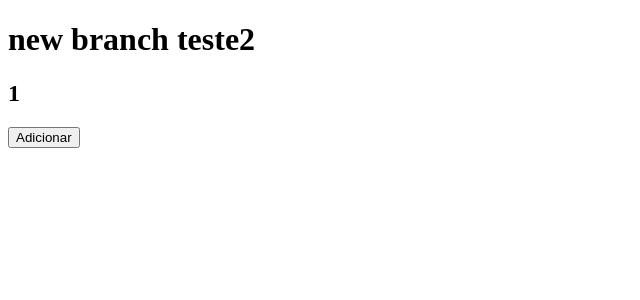
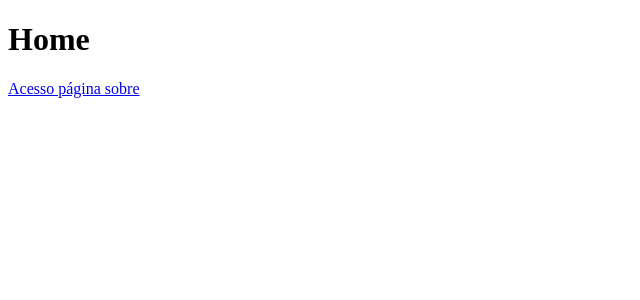
Before and after one commit to nilocesar/ideia-unica, a Next.js app: page / in a window 1280 px wide. Shown: the top 300 px of the page, without its empty margins (0-640 px from the left). Built offline with nearby package versions, Linux system fonts and the light colour scheme.

Commit message:
ajuste branch teste

```diff
--- a/pages/index.jsx
+++ b/pages/index.jsx
@@ -1,23 +1,38 @@
-import { useState } from 'react';
+// import { useState } from 'react';
+
+// function Home() {
+//     return (
+//         <div>
+//             <h1>new branch teste2</h1>
+//             <Contador />
+//         </div>
+//     )
+// }
+
+// function Contador(){
+//     const [contador, setContador] = useState(1);
+//     function adicionarContador(){
+//         setContador(contador + 1);
+//     }
+//     return(
+//         <div>
+//             <h2>{contador}</h2>
+//             <button onClick={adicionarContador}>Adicionar</button>
+//         </div>
+//     )
+// }
+
+// export default Home
+
+import Link from 'next/link';
 
 function Home() {
     return (
         <div>
-            <h1>new branch teste2</h1>
-            <Contador />
-        </div>
-    )
-}
-
-function Contador(){
-    const [contador, setContador] = useState(1);
-    function adicionarContador(){
-        setContador(contador + 1);
-    }
-    return(
-        <div>
-            <h2>{contador}</h2>
-            <button onClick={adicionarContador}>Adicionar</button>
+            <h1>Home</h1>
+            <Link href="/sobre">
+                <a>Acesso página sobre</a>
+            </Link>
         </div>
     )
 }
```
Also changed, not shown: pages/sobre.jsx (added, +15 -0 lines).
